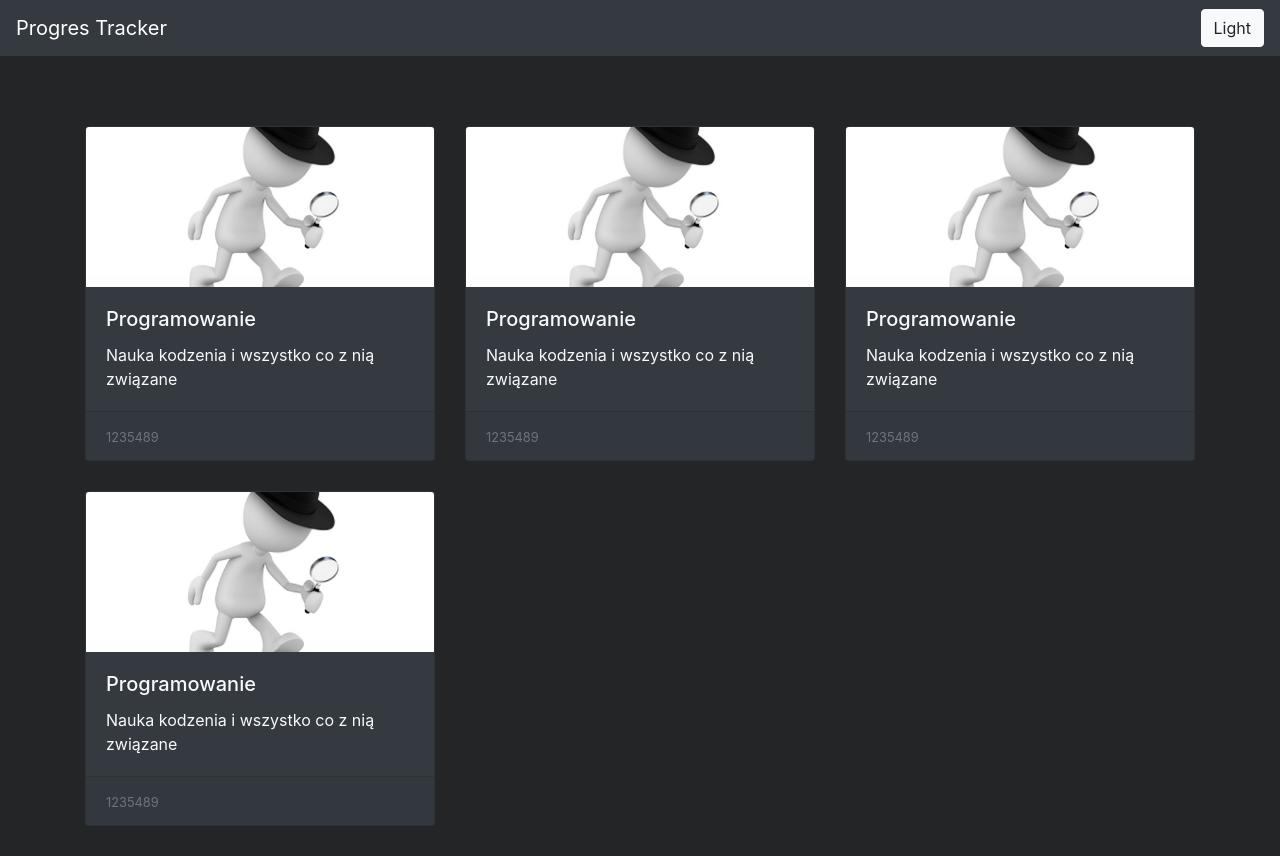
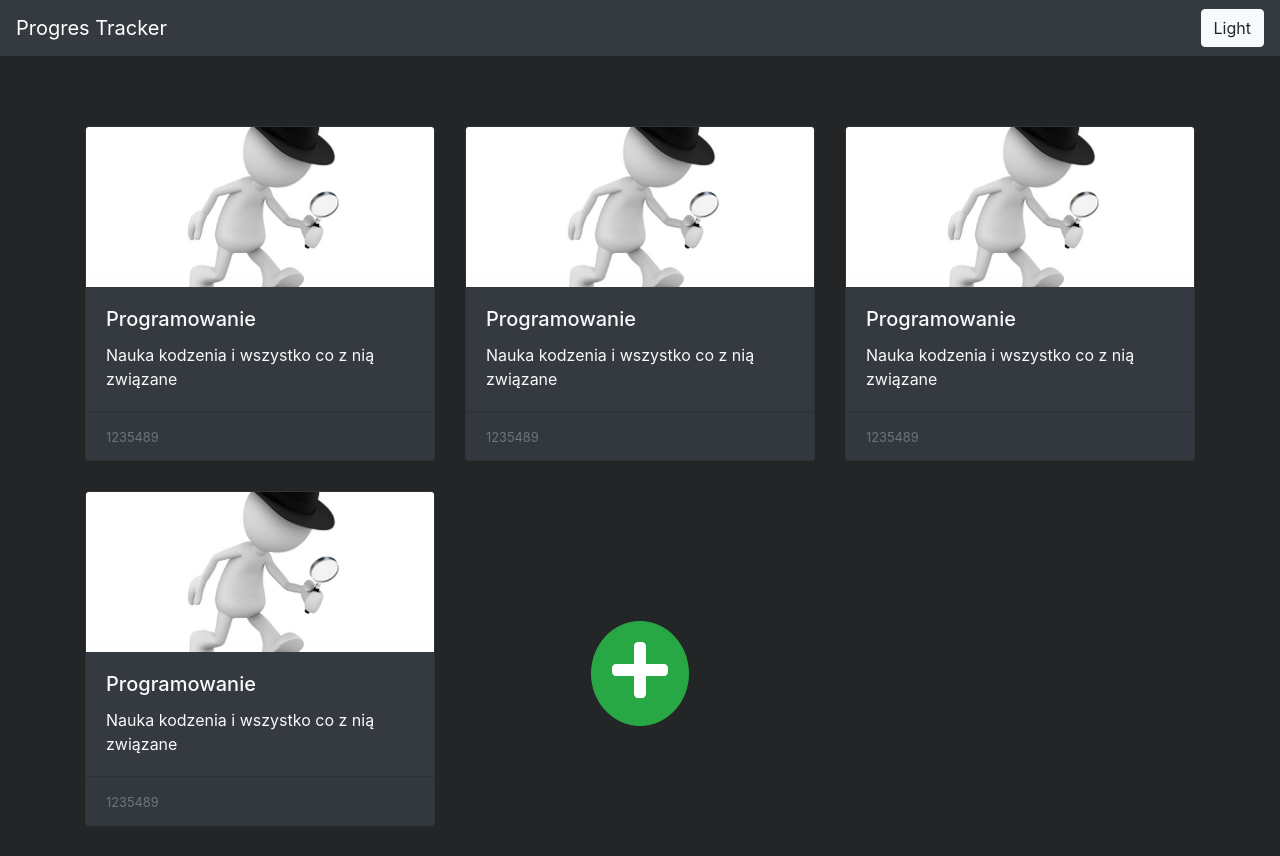
Before and after one commit to d38u6/master_tracker, a React (Create React App) app: page / in a window 1280 px wide. Built offline with nearby package versions, Linux system fonts and the light colour scheme.

Commit message:
Added 'Add Button' to Categories List

```diff
--- a/src/App.js
+++ b/src/App.js
@@ -10,7 +10,9 @@ function App() {
     <Theme>
       <Layout>
         <CategoriesContainer
-          render={(categories) => <CategoriesList categories={categories} />}
+          render={({ categories, addCategory }) => (
+            <CategoriesList categories={categories} onAddClick={addCategory} />
+          )}
         />
       </Layout>
     </Theme>
--- a/src/components/CategoriesList/CategoriesList.js
+++ b/src/components/CategoriesList/CategoriesList.js
@@ -1,15 +1,18 @@
 import React from "react";
 import PropTypes from "prop-types";
 import { Row } from "react-bootstrap";
+
 import CategoryBoxEditable from "./CategoryBoxEditable/CategoryBoxEditable";
+import AddButton from "../Utility/AddButton/AddButton";
 
-const CategoriesList = ({ categories }) => {
+const CategoriesList = ({ categories, onAddClick }) => {
   return (
     <>
       <Row>
         {categories.map((category) => (
           <CategoryBoxEditable key={category.id} {...category} />
         ))}
+        <AddButton onClick={onAddClick} />
       </Row>
     </>
   );
@@ -25,6 +28,7 @@ CategoriesList.propTypes = {
       lastUpdate: PropTypes.number,
     })
   ).isRequired,
+  onAddClick: PropTypes.func,
 };
 
 export default CategoriesList;
--- a/src/containers/CategoriesContainer.js
+++ b/src/containers/CategoriesContainer.js
@@ -4,18 +4,29 @@ import { connect } from "react-redux";
 import { setCategories } from "../store/actions";
 import * as fakeData from "../data/fixtures";
 
-const CategoriesContainer = ({ categories, setCategories, render }) => {
+const CategoriesContainer = ({
+  onAddCategory,
+  categories,
+  setCategories,
+  render,
+}) => {
   useEffect(() => {
     if (categories.length < 1) {
       setCategories(fakeData.categories);
     }
   }, [categories, setCategories]);
 
-  return render(categories);
+  const addCategoryHandler = () => {
+    if (onAddCategory) onAddCategory();
+    console.log("Add new category");
+  };
+
+  return render({ categories, addCategory: addCategoryHandler });
 };
 
 CategoriesContainer.propTypes = {
   render: PropTypes.func.isRequired,
+  onAddCategory: PropTypes.func,
   //redux
   categories: PropTypes.array.isRequired,
   setCategories: PropTypes.func.isRequired,
```
